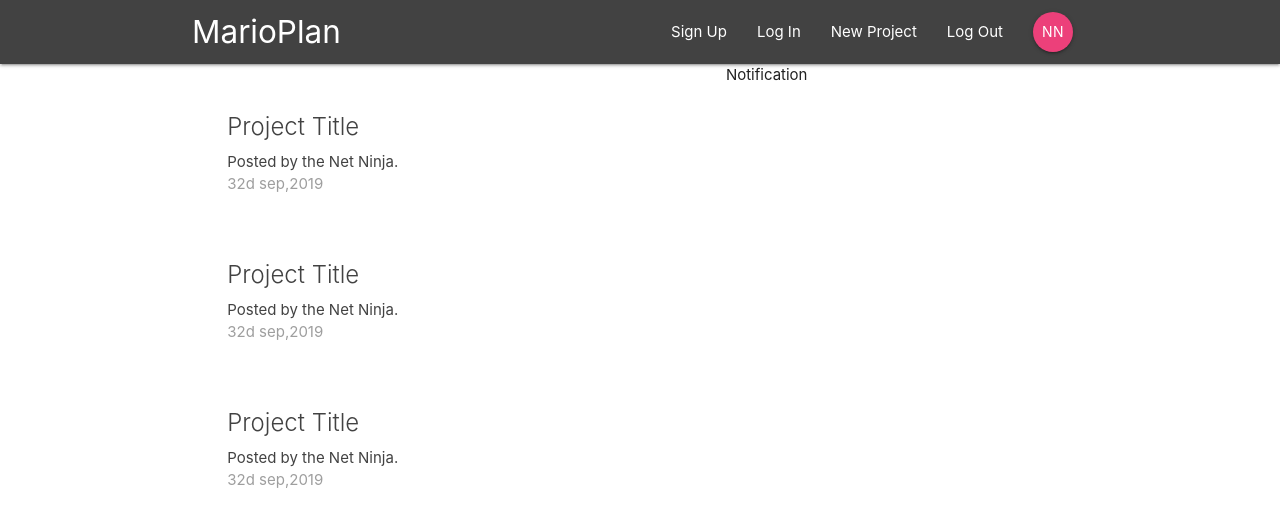
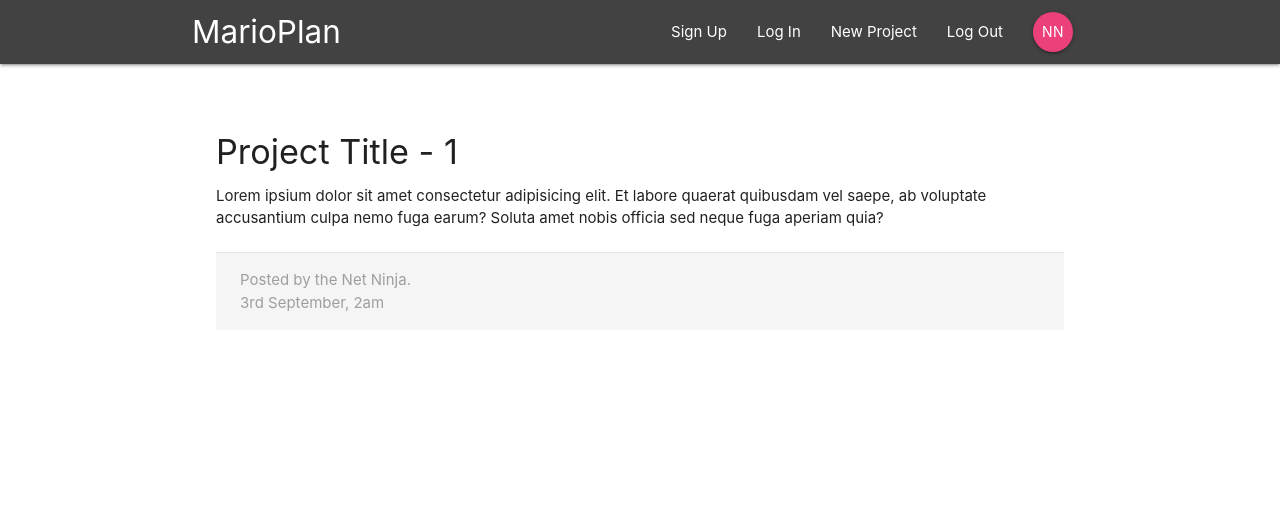
Before and after one commit to ananyabisht07/React, a React (Create React App) app in the folder marioplan/: page /project/1 in a window 1280 px wide. Shown: the top 524 px of the page. Built offline with nearby package versions, Linux system fonts and the light colour scheme.

Commit message:
Project Detail Component

```diff
--- a/marioplan/src/App.js
+++ b/marioplan/src/App.js
@@ -2,6 +2,7 @@
 import { BrowserRouter, Switch, Route} from 'react-router-dom';
 import Navbar from './components/layouts/Navbar';
 import Dashboard from './components/dashboard/Dashboard';
+import ProjectDetails from './components/projects/ProjectDetails';
 
 
 class App extends Component {
@@ -11,7 +12,8 @@
         <div className="App">
           <Navbar />
           <Switch>
-            <Route path='/' component={Dashboard} />
+            <Route exact path='/' component={Dashboard} />
+            <Route path='/project/:id' component={ProjectDetails}  />
           </Switch>
         </div>
       </BrowserRouter>
--- a/marioplan/src/components/projects/ProjectDetails.js
+++ b/marioplan/src/components/projects/ProjectDetails.js
@@ -0,0 +1,22 @@
+import React from 'react'
+
+const ProjectDetails = (props) => {
+    const id = props.match.params.id;
+    return (
+        <div className="container section project-details">
+            <div className="card z-depth-0 ">
+                <div className="card-content ">
+                    <span className="card-title"><h4>Project Title - {id}</h4></span>
+                    <p>Lorem ipsium dolor sit amet consectetur adipisicing elit. Et labore quaerat quibusdam vel saepe, ab voluptate accusantium culpa nemo fuga earum? Soluta amet nobis officia sed neque fuga aperiam quia?</p>
+                    <br />
+                    <div className="card-action grey lighten-4 grey-text">
+                        <div>Posted by the Net Ninja.</div>
+                        <div>3rd September, 2am</div>
+                    </div>
+                </div>
+            </div>
+        </div>
+    )
+}
+
+export default ProjectDetails
--- a/marioplan/src/components/projects/ProjectList.js
+++ b/marioplan/src/components/projects/ProjectList.js
@@ -1,31 +1,13 @@
 import React from "react";
+import ProjectSummary from "./ProjectSummary";
 
 const ProjectList = () => {
     return(
         <div className="project-list section">
-            <div className="card z-depth-0 project-summary">
-                <div className="card-content grey-text text-darken-3">
-                    <span className="card-title">Project Title</span>
-                    <p>Posted by the Net Ninja.</p>
-                    <p className="grey-text">32d sep,2019</p>
-                </div>
-            </div>
-
-            <div className="card z-depth-0 project-summary">
-                <div className="card-content grey-text text-darken-3">
-                    <span className="card-title">Project Title</span>
-                    <p>Posted by the Net Ninja.</p>
-                    <p className="grey-text">32d sep,2019</p>
-                </div>
-            </div>
-
-            <div className="card z-depth-0 project-summary">
-                <div className="card-content grey-text text-darken-3">
-                    <span className="card-title">Project Title</span>
-                    <p>Posted by the Net Ninja.</p>
-                    <p className="grey-text">32d sep,2019</p>
-                </div>
-            </div>
+            <ProjectSummary />
+            <ProjectSummary />
+            <ProjectSummary />
+            <ProjectSummary />
         </div>
     )
 }
--- a/marioplan/src/components/projects/ProjectSummary.js
+++ b/marioplan/src/components/projects/ProjectSummary.js
@@ -0,0 +1,15 @@
+import React from 'react';
+import ProjectList from './ProjectList';
+
+const ProjectSummary = () => {
+    return(
+        <div className="card z-depth-0 project-summary">
+            <div className="card-content grey-text text-darken-3">
+                <span className="card-title">Project Title</span>
+                <p>Posted by the Net Ninja.</p>
+                <p className="grey-text">32d sep,2019</p>
+            </div>
+        </div>
+    );
+}
+export default ProjectSummary;
```
